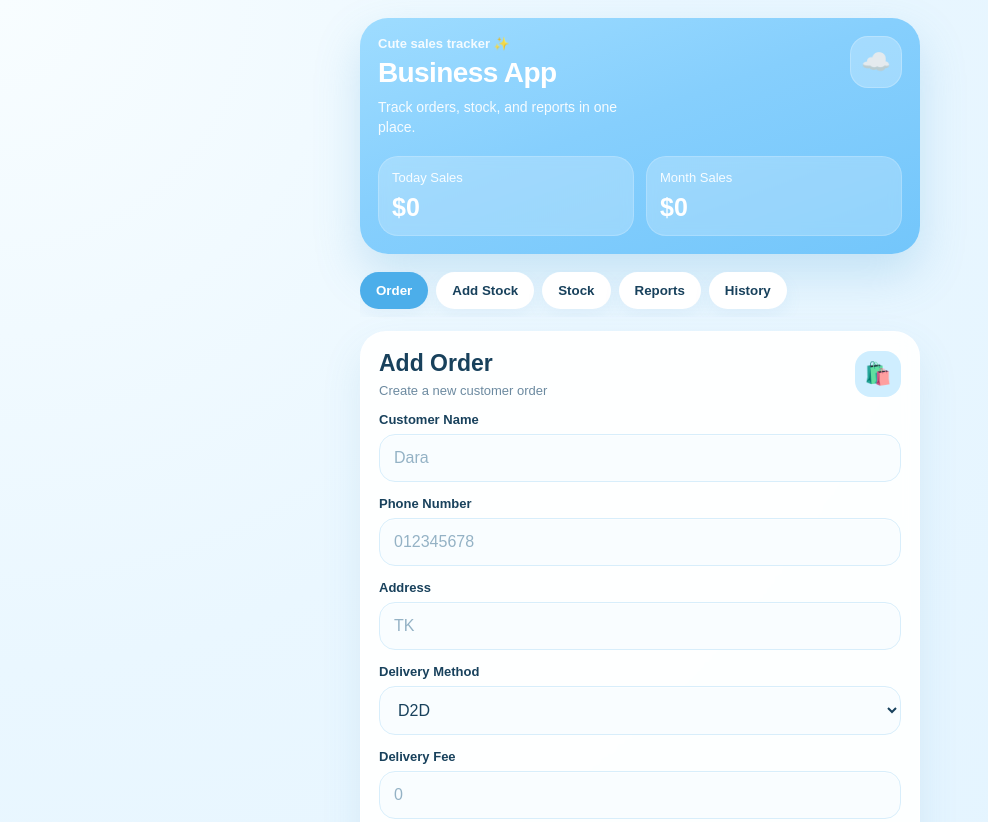
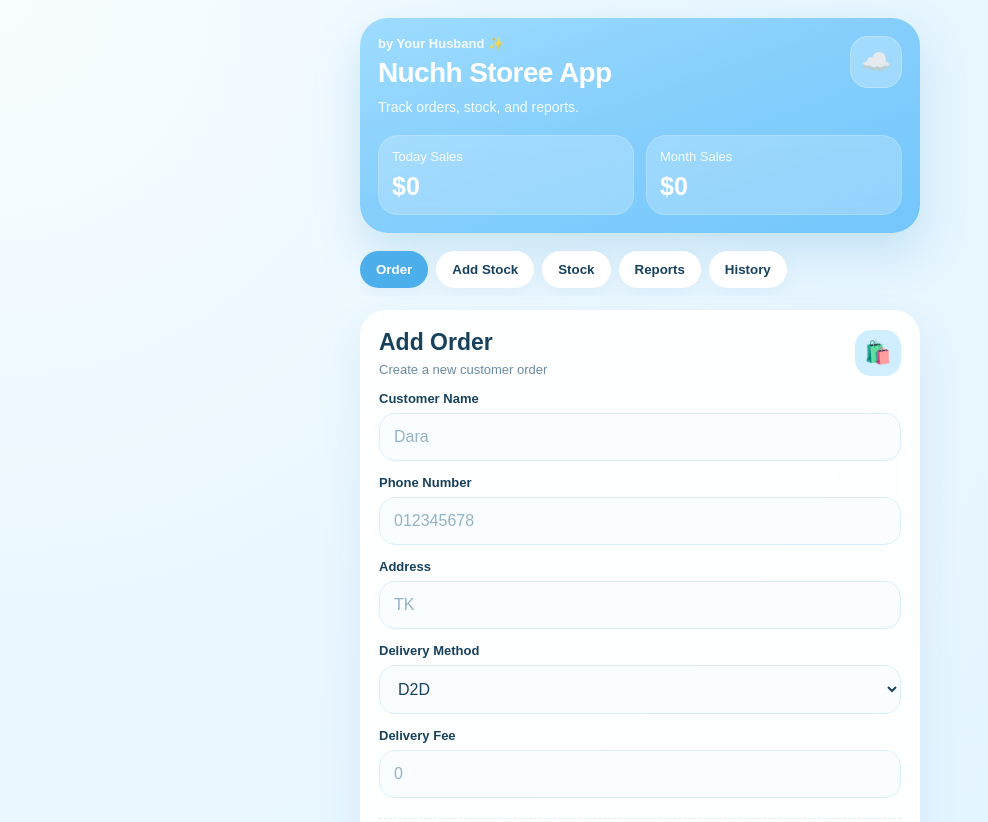
Before and after one commit to leangbytheway-cmd/Nuchh-Storee-App, a plain HTML site: page index.html in a window 1280 px wide. Shown: the top 822 px of the page, without its empty margins (0-988 px from the left). Drawn offline with Linux system fonts and the light colour scheme; no server answers.

Commit message:
Add files via upload

```diff
--- a/index.html
+++ b/index.html
@@ -33,9 +33,9 @@
       <header class="hero-card">
         <div class="hero-top">
           <div>
-            <p class="hero-kicker">Cute sales tracker ✨</p>
-            <h1>Business App</h1>
-            <p class="hero-sub">Track orders, stock, and reports in one place.</p>
+            <p class="hero-kicker">by Your Husband ✨</p>
+            <h1>Nuchh Storee App</h1>
+            <p class="hero-sub">Track orders, stock, and reports.</p>
           </div>
 
           <div class="hero-badge">☁️</div>
```
